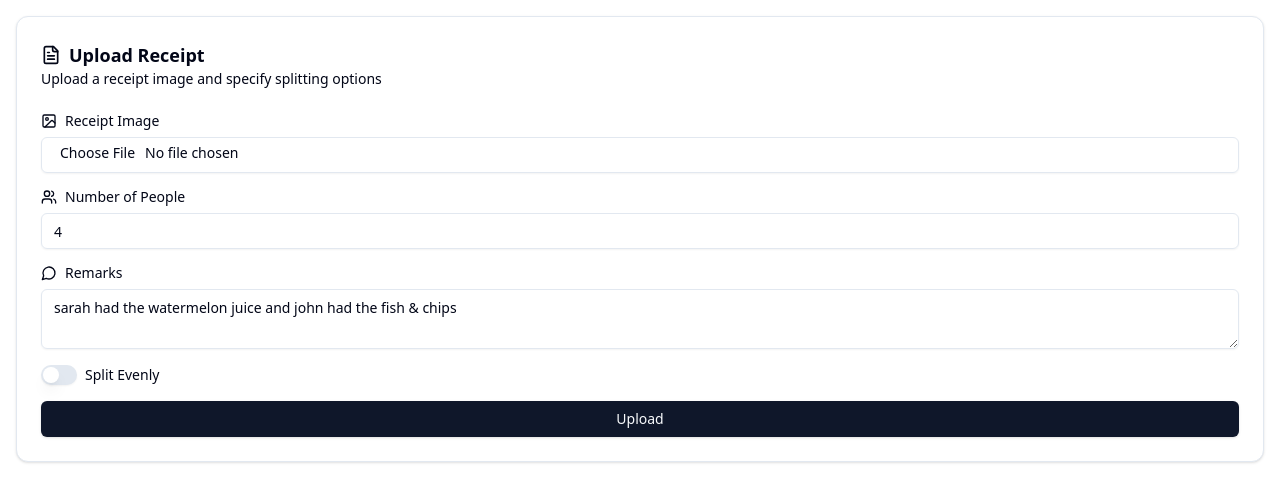
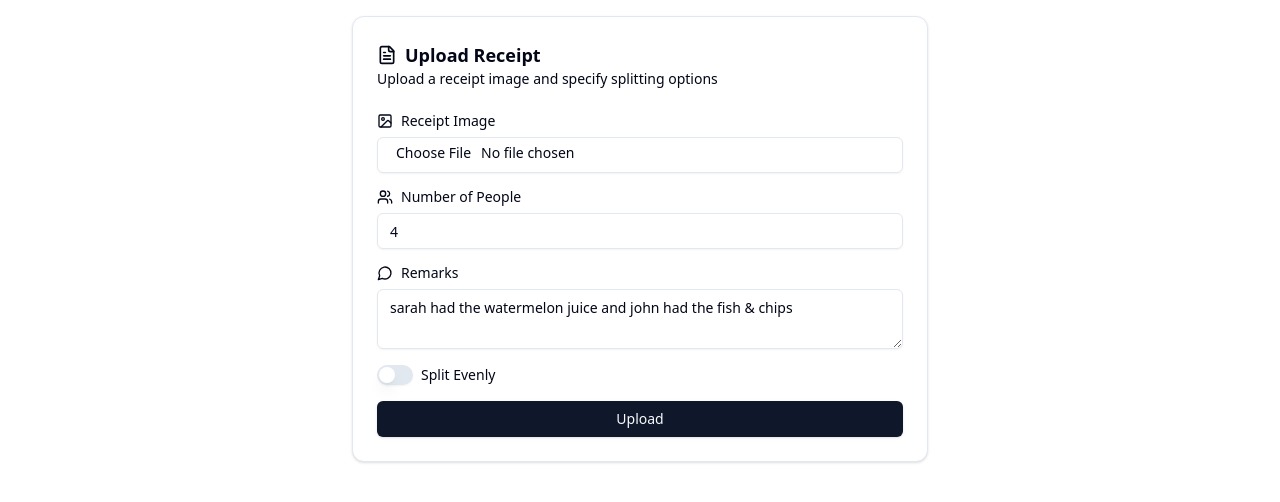
Before and after one commit to rulkimi/splitr, a React (Vite) app in the folder client/: page / in a window 1280 px wide. Shown: the top 502 px of the page. Built offline with nearby package versions, Linux system fonts and the light colour scheme.

Commit message:
change upload width

```diff
--- a/client/src/components/upload-receipt.tsx
+++ b/client/src/components/upload-receipt.tsx
@@ -27,7 +27,7 @@ const UploadReceipt = ({
   const [splitEvenly, setSplitEvenly] = useState<boolean>(false);
 
   return (
-    <Card>
+    <Card className="max-w-xl mx-auto">
       <CardHeader>
         <div>
           <h3 className="text-lg font-semibold flex items-center space-x-2">
```
